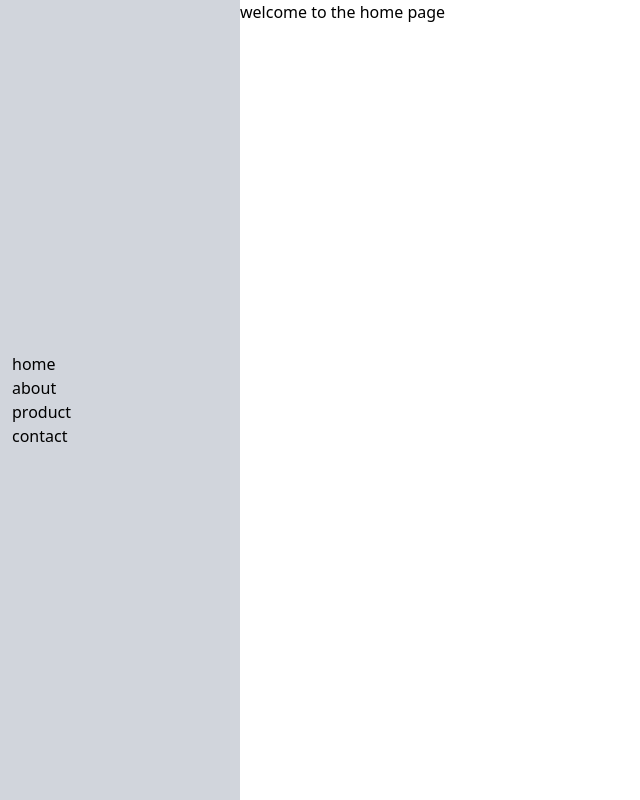
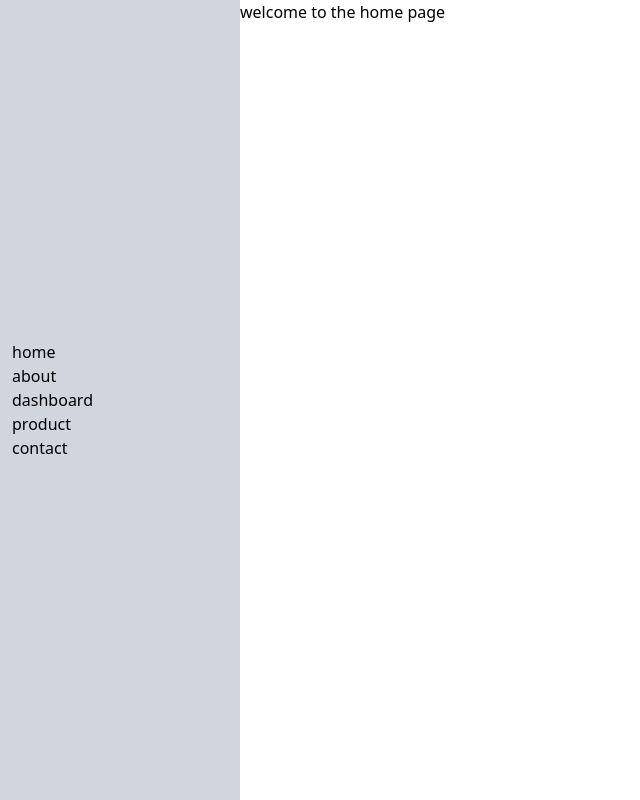
Before and after one commit to jannatun45/typscript, a React (Vite) app: page / in a window 1280 px wide. Shown: the whole page, without its empty margins (0-640 px from the left). Built offline with nearby package versions, Linux system fonts and the light colour scheme.

Commit message:
nested routing

```diff
--- a/src/App.tsx
+++ b/src/App.tsx
@@ -1,35 +1,13 @@
   import { Routes, Route, Link } from 'react-router-dom'
   import { routes } from "./routes"
+  import Sidebar from "./components/molecules/Sidebar"
+  import Layout from "./components/templates/Layout"
 
   export default function App() {
     console.log("routes => ", routes)
     return (
-        <div className="flex">
-          <aside className="fixed w-60 inset-y-0 bg-gray-300">
-            <div className='h-full flex items-center'>
-              <ul className='py-2'>
-                <li className='px-3'><Link to="/">home</Link></li>
-                <li className='px-3'><Link to="/about">about</Link></li>
-                <li className='px-3'><Link to="/product/1">product</Link></li>
-                <li className='px-3'><Link to="/contact">contact</Link></li>
-              </ul>
-            </div>
-          </aside>
-          <main className="ml-60">
-            <Routes>
-              {
-                routes.map((route, index) => (
-                  <Route key={index} path={route.path} element={route.element}>
-                    {
-                      route.children?.map((child, childIndex) => (
-                        <Route key={childIndex} path={child.path} element={child.element}/>
-                      ))
-                    }
-                  </Route>
-                ))
-              }
-            </Routes>
-          </main>
+        <div>
+          <Layout />
         </div>
     );
   }
--- /dev/null
+++ b/src/components/RiuterViews.jsx
@@ -0,0 +1,19 @@
+// components/RouterView.jsx
+import { Routes, Route } from 'react-router-dom';
+import { routes } from '../routes'; // ambil routes dari file routes.js
+
+function RouterView() {
+  return (
+    <Routes>
+      {routes.map((route, index) => (
+        <Route key={index} path={route.path} element={route.element}>
+          {route.children?.map((child, childIndex) => (
+            <Route key={childIndex} path={child.path} element={child.element} />
+          ))}
+        </Route>
+      ))}
+    </Routes>
+  );
+}
+
+export default RouterView;
--- /dev/null
+++ b/src/components/molecules/Sidebar.jsx
@@ -0,0 +1,17 @@
+import { Link } from "react-router-dom"
+
+export default function Sidebar() {
+	return (
+          <aside className="fixed w-60 inset-y-0 bg-gray-300">
+            <div className='h-full flex items-center'>
+              <ul className='py-2'>
+                <li className='px-3'><Link to="/">home</Link></li>
+                <li className='px-3'><Link to="/about">about</Link></li>
+                <li className='px-3'><Link to="/dashboard">dashboard</Link></li>
+                <li className='px-3'><Link to="/product/1">product</Link></li>
+                <li className='px-3'><Link to="/contact">contact</Link></li>
+              </ul>
+            </div>
+          </aside>
+		)
+}
--- /dev/null
+++ b/src/components/templates/Layout.jsx
@@ -0,0 +1,26 @@
+  import { Routes, Route, Link } from 'react-router-dom'
+  import { routes } from "../../routes.tsx"
+  import Sidebar from "../molecules/Sidebar"
+
+export default function Layouts() {
+	return (
+		<div className="flex">
+          <Sidebar />
+          <main className="ml-60">
+            <Routes>
+              {
+                routes.map((route, index) => (
+                  <Route key={index} path={route.path} element={route.element}>
+                    {
+                      route.children?.map((child, childIndex) => (
+                        <Route key={childIndex} path={child.path} element={child.element}/>
+                      ))
+                    }
+                  </Route>
+                ))
+              }
+            </Routes>
+          </main>
+        </div>
+		)
+}
--- a/src/routes.tsx
+++ b/src/routes.tsx
@@ -24,6 +24,10 @@ export const routes = [
         element: <Dashboard />,
         children: [
             {
+                path: "",
+                element: <Home />
+            },
+            {
                 path: "settings",
                 element: <Settings />
             },
```
